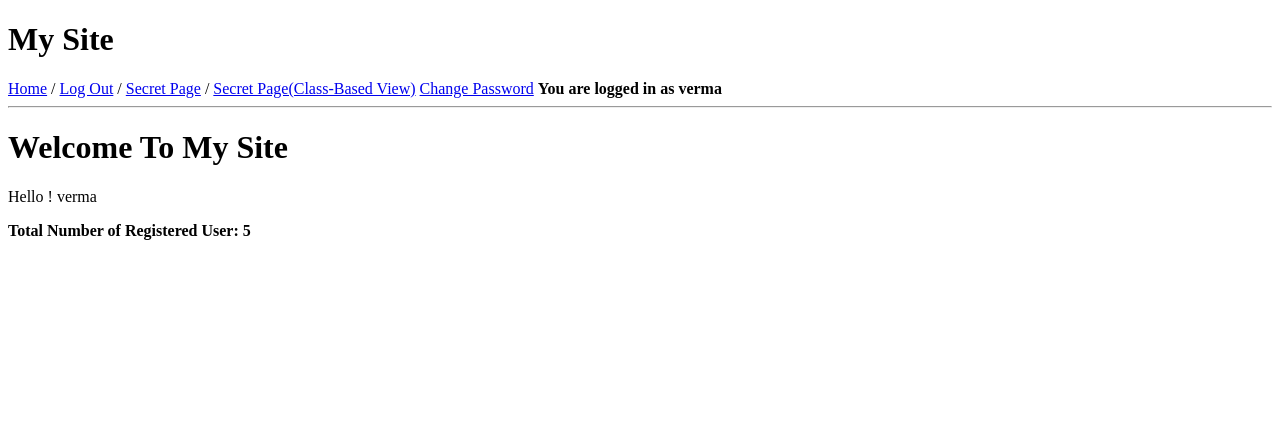
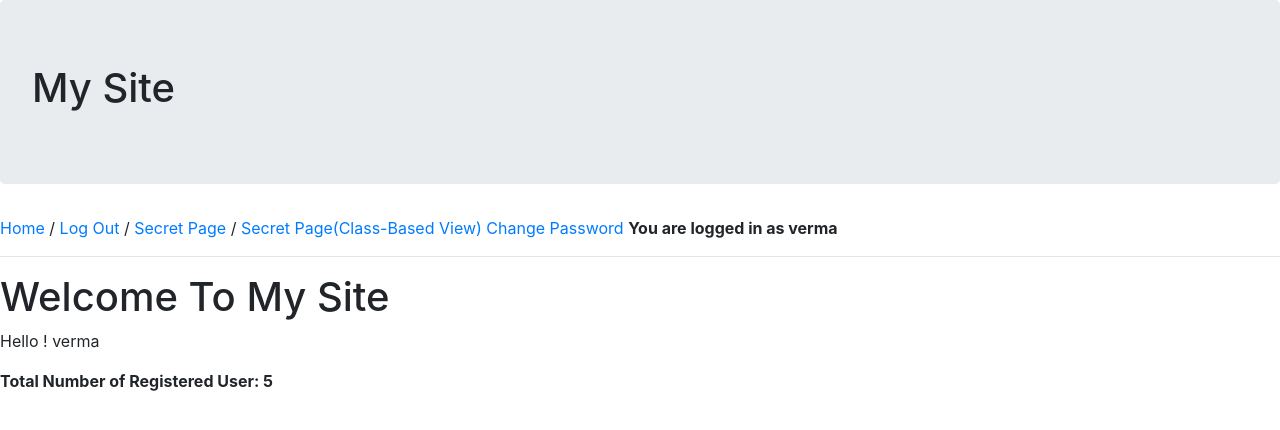
Before and after one commit to verma1997/ProjectPlace, a Django app: page / in a window 1280 px wide. Shown: the top 430 px of the page. Run offline with Django 3.2, Linux system fonts and the light colour scheme; a user stored in the database is signed in; data comes from the database, SQL or seed files in the repository; some libraries are stand-ins or nearby versions.

Commit message:
new change

```diff
--- a/templates/base.html
+++ b/templates/base.html
@@ -3,9 +3,13 @@
 <head>
 	<meta charset="utf-8">
 	<title>Homepage</title>
+	<link rel="stylesheet" href="https://stackpath.bootstrapcdn.com/bootstrap/4.3.1/css/bootstrap.min.css" integrity="sha384-ggOyR0iXCbMQv3Xipma34MD+dH/1fQ784/j6cY/iJTQUOhcWr7x9JvoRxT2MZw1T" crossorigin="anonymous">
+
 </head>
 <body>
-	<h1>My Site</h1>
+ 	<div class="jumbotron">
+		<h1>My Site</h1>
+	</div>
 	<a href="{% url 'index' %}">Home</a> /
 	{% if user.is_authenticated %}
 		<a href="{% url 'logout' %}">Log Out</a> /
```
